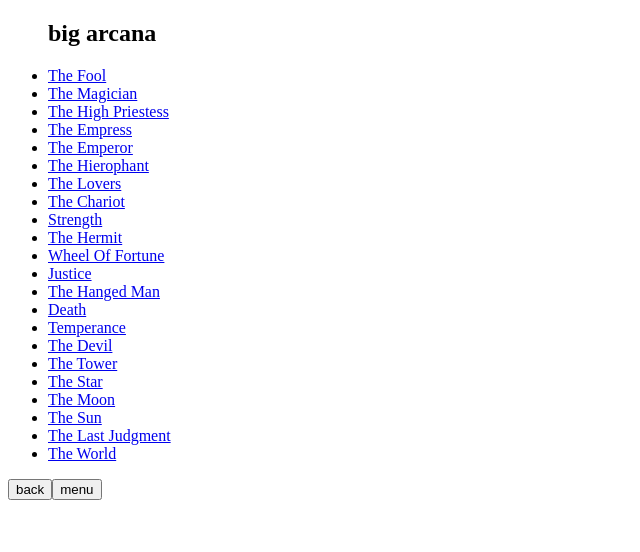
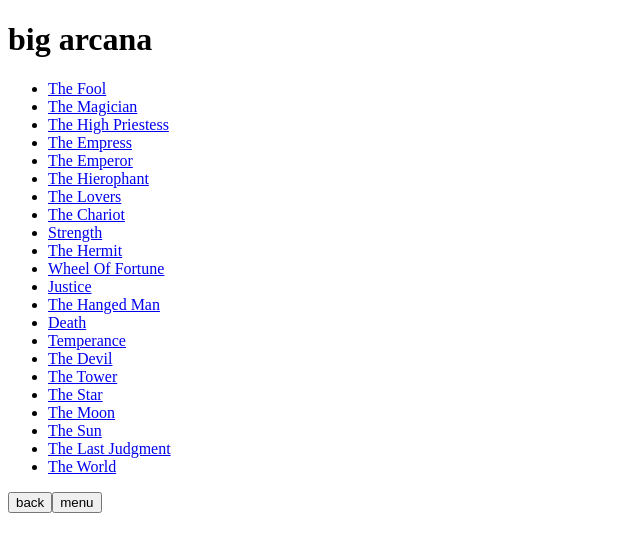
Before and after one commit to rabe200/Capstone_Tarot_App, a Next.js app: page /cards/overview/big-arcana in a window 1280 px wide. Shown: the top 552 px of the page, without its empty margins (0-640 px from the left). Built offline with nearby package versions, Linux system fonts and the light colour scheme.

Commit message:
fix html semantic

```diff
--- a/pages/cards/overview/big-arcana/index.js
+++ b/pages/cards/overview/big-arcana/index.js
@@ -7,8 +7,9 @@ export default function Overview() {
 
   return (
     <>
+      <h1>big arcana</h1>
+
       <ul>
-        <h2>big arcana</h2>
         {cards
           .filter((card) => card.type === "major")
           .map((card) => (
```
